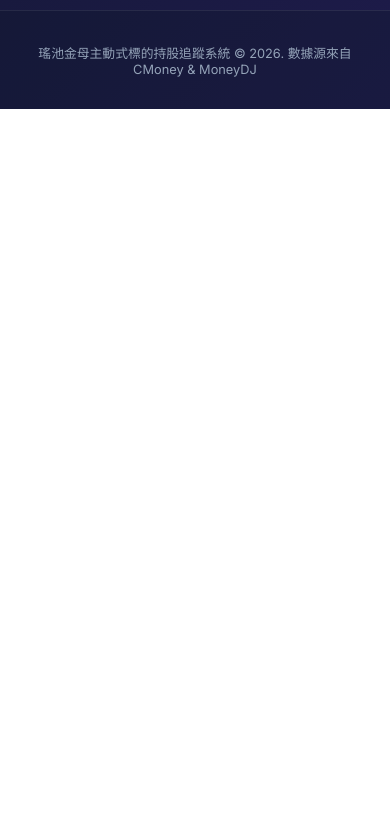
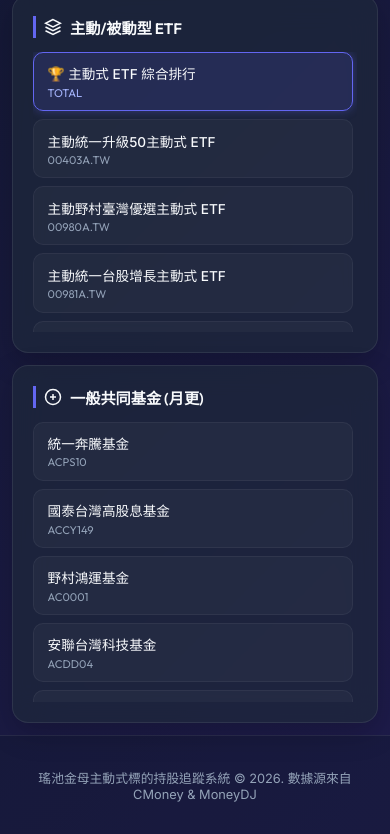
Before and after one commit to bikeweng-debug/investment-tracker, a plain HTML site: page index.html in a window 390 px wide. Shown: the part 739-1573 px from the top of the page. Before the commit the page ends 848 px from the top, so only its background shows below. Drawn offline with nearby package versions, Linux system fonts and the light colour scheme.

Commit message:
Optimize mobile layout to vertical list layout and add click-to-scroll-to-top interaction

```diff
--- a/data.js
+++ b/data.js
@@ -1,5 +1,5 @@
 window.dashboardData = {
-  "updateTime": "2026-07-01 14:36:06",
+  "updateTime": "2026-07-01 14:53:41",
   "date": "2026-07-01",
   "results": [
     {
--- a/index.html
+++ b/index.html
@@ -632,98 +632,110 @@
       }
 
       .dashboard-container {
-        flex-direction: column;
+        flex-direction: column-reverse; /* 內容在上，選單在下 */
         padding: 0.75rem;
         gap: 0.75rem;
       }
 
-      /* 側邊欄改為頂部水平滾動導覽列 */
+      /* 側邊欄：手機下恢復為縱向選單卡片 */
       .sidebar {
         width: 100%;
-        flex-direction: row;
-        gap: 0.5rem;
-        overflow-x: auto;
-        white-space: nowrap;
-        padding: 0.25rem 0.5rem 0.5rem 0.5rem;
-        position: sticky;
-        top: 0; /* 黏在最頂部 */
-        z-index: 100;
-        background: #0f172a;
+        flex-direction: column;
+        gap: 0.75rem;
+        overflow-x: visible;
+        white-space: normal;
+        position: static;
+        background: transparent;
+        border-bottom: none;
         margin: 0;
-        border-bottom: 1px solid var(--card-border);
-        /* 隱藏捲軸 */
-        -ms-overflow-style: none;
-        scrollbar-width: none;
-      }
-
-      .sidebar::-webkit-scrollbar {
-        display: none;
+        padding: 0;
       }
 
       .sidebar-card {
-        display: contents; /* 讓內層的 list-container 直接排在 flex 中 */
+        display: block; /* 恢復卡片 */
+        background: var(--card-bg);
+        border: 1px solid var(--card-border);
+        border-radius: 16px;
+        padding: 1.25rem;
+        backdrop-filter: blur(16px);
+        box-shadow: 0 10px 30px rgba(0,0,0,0.2);
       }
 
       .sidebar-section-title {
-        display: none;
+        display: flex; /* 恢復分組標題 */
+        font-family: var(--font-outfit);
+        font-size: 0.95rem;
+        font-weight: 600;
+        color: var(--text-main);
+        margin-bottom: 0.85rem;
+        align-items: center;
+        gap: 0.5rem;
+        border-left: 3px solid var(--color-primary);
+        padding-left: 0.5rem;
       }
 
       .list-container {
         display: flex;
-        flex-direction: row;
+        flex-direction: column; /* 恢復縱向排列 */
         gap: 0.5rem;
-        max-height: none;
-        overflow-y: visible;
-        padding: 0;
+        max-height: 280px; /* 限制最大高度防止頁面過長，並允許內部滾動 */
+        overflow-y: auto;
+        padding: 0 0.25rem 0 0;
       }
 
       .list-item {
-        padding: 0.45rem 0.85rem;
-        border-radius: 9999px;
-        background: rgba(255, 255, 255, 0.05);
-        border: 1px solid rgba(255, 255, 255, 0.08);
+        padding: 0.65rem 0.85rem;
+        border-radius: 10px;
+        background: rgba(255, 255, 255, 0.03);
+        border: 1px solid rgba(255, 255, 255, 0.05);
+        cursor: pointer;
+        display: flex;
+        justify-content: space-between;
+        align-items: center;
+        width: 100%;
         flex-shrink: 0;
-        display: inline-flex;
-        align-items: center;
-        gap: 0.35rem;
       }
 
       .list-item .item-meta {
-        flex-direction: row;
-        align-items: center;
-        gap: 0.35rem;
+        display: flex;
+        flex-direction: column; /* 上下排：名稱在上，代號在下 */
+        align-items: flex-start;
+        gap: 0.15rem;
+        width: 100%;
       }
 
       .list-item .item-name {
-        font-size: 0.8rem;
+        font-size: 0.85rem;
         font-weight: 500;
+        white-space: normal; /* 允許文字折行 */
       }
 
       .list-item .item-symbol {
-        font-size: 0.65rem;
-        background: rgba(255, 255, 255, 0.08);
-        padding: 0.05rem 0.25rem;
-        border-radius: 3px;
+        font-size: 0.7rem;
+        background: transparent;
+        padding: 0;
+        border-radius: 0;
         color: var(--text-muted);
       }
 
       .list-item.active {
-        background: linear-gradient(135deg, #6366f1 0%, #a855f7 100%);
-        border-color: transparent;
+        background: rgba(99, 102, 241, 0.15);
+        border-color: var(--color-primary);
         box-shadow: 0 0 10px var(--color-primary-glow);
       }
 
       .list-item.active .item-symbol {
-        background: rgba(255, 255, 255, 0.2);
-        color: #fff;
+        background: transparent;
+        color: #a5b4fc;
       }
 
       .list-item .item-badge {
         position: static;
         transform: none;
-        margin-left: 0.25rem;
+        margin-left: 0.5rem;
         font-size: 0.6rem;
         padding: 0.1rem 0.3rem;
+        flex-shrink: 0;
       }
 
       /* 主內容區 */
@@ -767,7 +779,6 @@
         color: var(--text-main);
       }
 
-      /* 手機上將 TOTAL 這個 badge 在卡片內隱藏，因為上面的 Tab 已經有 TOTAL 標籤 */
       .hero-card #target-symbol {
         display: none;
       }
@@ -1145,6 +1156,11 @@
 
       // 渲染成分股圓餅圖
       renderChart(target.holdings);
+
+      // 如果是手機版，點選標的後自動平滑滾動回頂部
+      if (window.innerWidth <= 768) {
+        window.scrollTo({ top: 0, behavior: 'smooth' });
+      }
     }
 
     // 渲染變動看板
```
Also changed, not shown: 2 other files.
